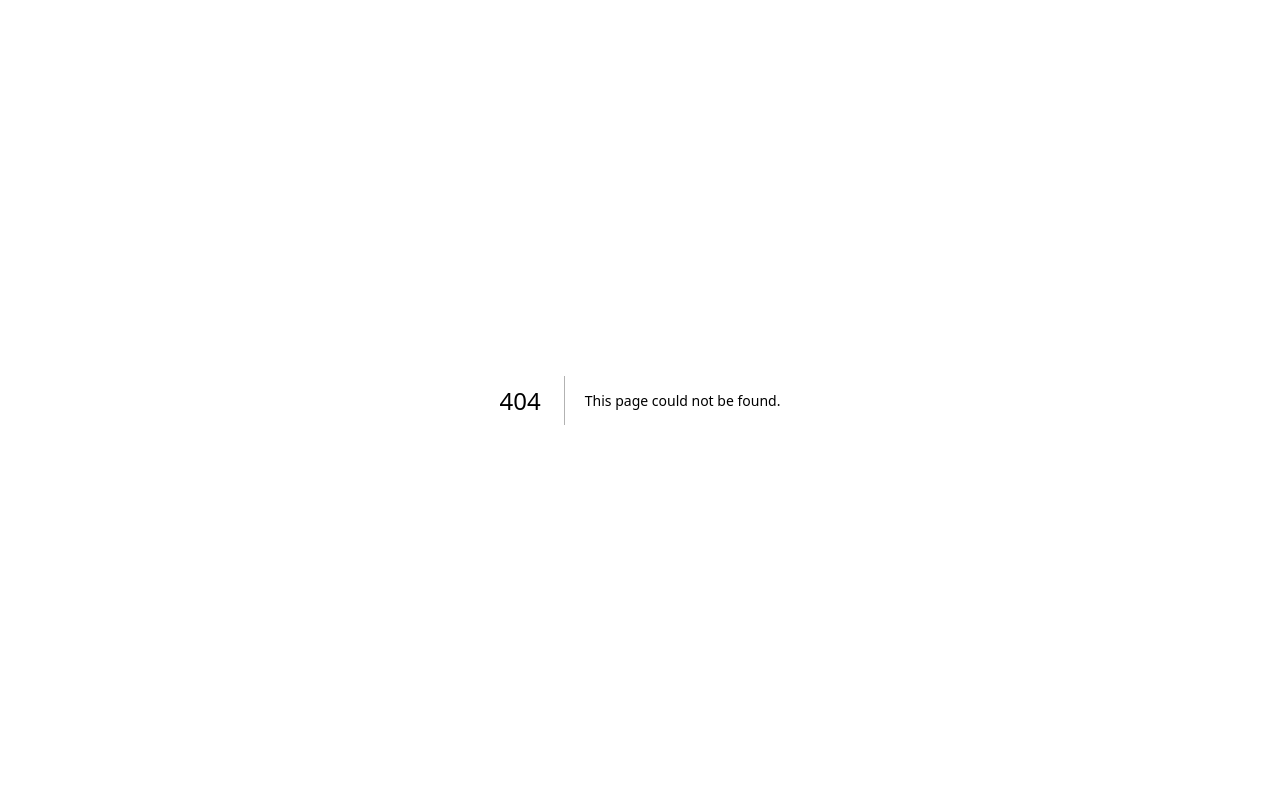
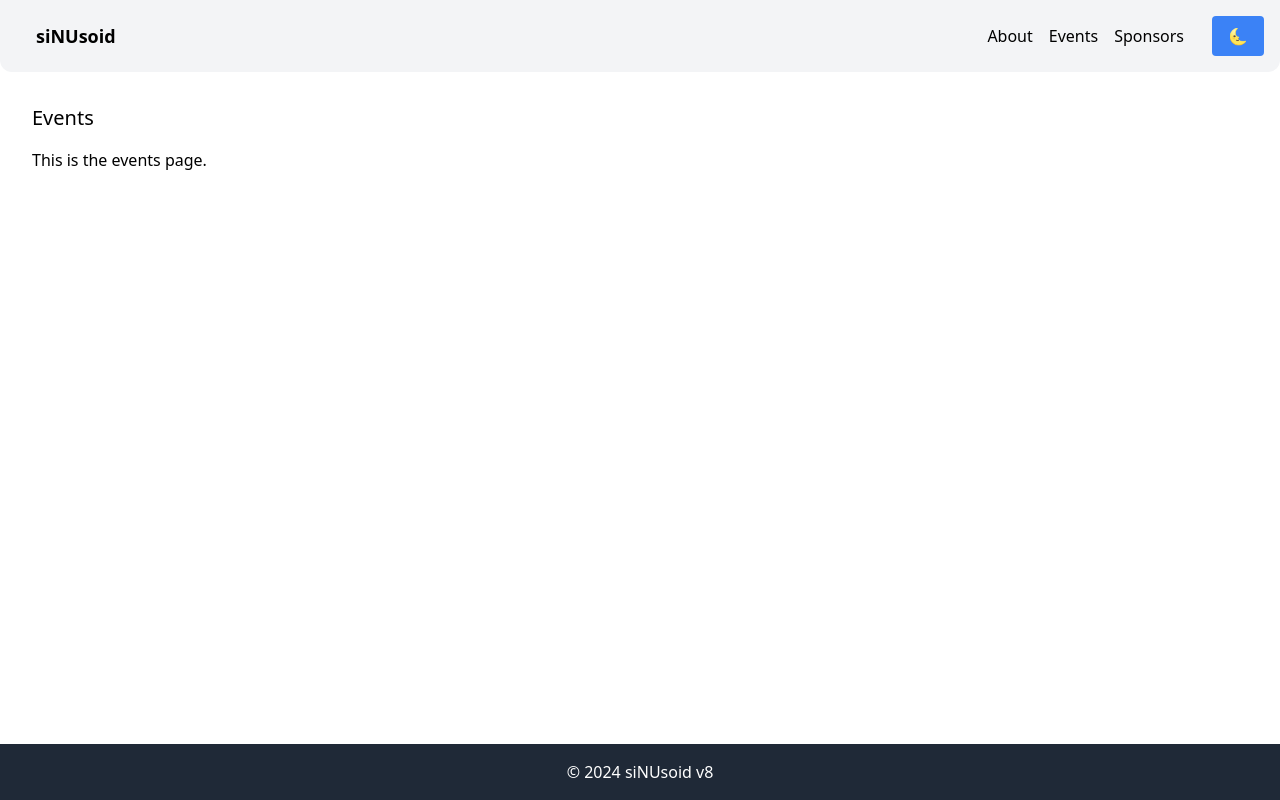
Before and after one commit to thelegendaryarticuno/sinunextfront, a Next.js app: page /events in a window 1280 px wide. Before the commit this address had no page. Built offline with nearby package versions, Linux system fonts and the light colour scheme.

Commit message:
pages added & routes are good

```diff
--- a/package.json
+++ b/package.json
@@ -12,7 +12,8 @@
     "next": "14.2.5",
     "next-themes": "^0.3.0",
     "react": "^18",
-    "react-dom": "^18"
+    "react-dom": "^18",
+    "styled-components": "^6.1.12"
   },
   "devDependencies": {
     "@types/node": "^20",
--- a/src/app/layout.tsx
+++ b/src/app/layout.tsx
@@ -16,6 +16,7 @@ export default function RootLayout({
 }>) {
   return (
     <html lang="en">
+      <head></head>
       <body className={inter.className}>{children}</body>
     </html>
   );
--- a/src/components/Header.tsx
+++ /dev/null
@@ -1,42 +0,0 @@
-// src/components/Header.tsx
-import React from "react";
-import { useTheme } from "next-themes";
-import { useEffect, useState } from "react";
-import Link from "next/link";
-
-const Header: React.FC = () => {
-  const { theme, setTheme } = useTheme();
-  const [mounted, setMounted] = useState(false);
-
-  function getThemeIcon() {
-    return theme === "light" ? "🌞" : "🌜";
-  }
-
-  useEffect(() => {
-    setMounted(true);
-  }, []);
-
-  if (!mounted) return null;
-
-  return (
-    <header className="bg-gray-100 dark:bg-gray-900 p-4">
-      <nav className="flex justify-between items-center">
-        <Link href="/">
-          <div className="text-lg font-bold">siNUsoid</div>
-        </Link>
-        <div className="space-x-4">
-          <button
-            className={
-              "py-2 px-4 rounded bg-blue-500 text-white hover:bg-blue-700"
-            }
-            onClick={() => setTheme(theme === "light" ? "dark" : "light")}
-          >
-            {getThemeIcon()}
-          </button>
-        </div>
-      </nav>
-    </header>
-  );
-};
-
-export default Header;
--- /dev/null
+++ b/src/components/Header/Header.tsx
@@ -0,0 +1,52 @@
+// src/components/Header.tsx
+import React from "react";
+import { useTheme } from "next-themes";
+import { useEffect, useState } from "react";
+import Link from "next/link";
+import { BrandBar, BrandLogo, NavLinks } from "./stylecomponents";
+
+const Header: React.FC = () => {
+  const { theme, setTheme } = useTheme();
+  const [mounted, setMounted] = useState(false);
+  const navLinkArray = [
+    { href: "/about", text: "About" },
+    { href: "/events", text: "Events" },
+    { href: "/sponsors", text: "Sponsors" },
+  ];
+
+  useEffect(() => {
+    setMounted(true);
+  }, []);
+
+  if (!mounted) return null;
+
+  return (
+    <header className="bg-gray-100 dark:bg-gray-900 p-4 rounded-b-xl">
+      <nav className="flex justify-between items-center ">
+        <BrandBar>
+          <BrandLogo href="/" className="pr-4">
+            <div className="text-lg font-bold">siNUsoid</div>
+          </BrandLogo>
+        </BrandBar>
+        <NavLinks>
+          {navLinkArray.map((navLink, idx) => (
+            <Link key={`navlink_${idx}`} href={navLink.href}>
+              <div className="p-2">{navLink.text}</div></Link>
+          ))}
+        </NavLinks>
+        <div className="space-x-4">
+          <button
+            className={
+              "py-2 px-4 rounded bg-blue-500 text-white hover:bg-blue-700"
+            }
+            onClick={() => setTheme(theme === "light" ? "dark" : "light")}
+          >
+            {theme === "light" ? "🌞" : "🌜"}
+          </button>
+        </div>
+      </nav>
+    </header>
+  );
+};
+
+export default Header;
--- /dev/null
+++ b/src/components/Header/stylecomponents.ts
@@ -0,0 +1,22 @@
+import Link from "next/link";
+import styled from "styled-components";
+
+export const BrandBar = styled.div`
+  display: flex;
+  justify-content: start;
+  align-items: center;
+  width: 100%;
+  height: 100%;
+  padding: 0 60px 0 20px;
+`;
+
+export const BrandLogo = styled(Link)`
+  text-decoration: none;
+`;
+
+export const NavLinks = styled.div`
+  display: flex;
+  justify-content: end;
+  align-items: center;
+  padding: 0 20px 0 60px;
+`;
--- a/src/components/Layout.tsx
+++ b/src/components/Layout.tsx
@@ -1,6 +1,6 @@
 // src/components/Layout.tsx
 import React from "react";
-import Header from "./Header";
+import Header from "./Header/Header";
 import Footer from "./Footer";
 
 interface LayoutProps {
--- /dev/null
+++ b/src/pages/events.tsx
@@ -0,0 +1,14 @@
+import Layout from "@/components/Layout";
+
+const Events: React.FC = () => {
+  return (
+    <Layout>
+      <div className="p-8">
+        <h2 className="text-xl mb-4">Events</h2>
+        <p>This is the events page.</p>
+      </div>
+    </Layout>
+  );
+};
+
+export default Events;
--- /dev/null
+++ b/src/pages/sponsors.tsx
@@ -0,0 +1,14 @@
+import Layout from "@/components/Layout";
+
+const Sponsors: React.FC = () => {
+    return (
+        <Layout>
+        <div className="p-8">
+            <h2 className="text-xl mb-4">Sponsors</h2>
+            <p>This is the sponsors page.</p>
+        </div>
+        </Layout>
+    );
+}
+
+export default Sponsors;
```
Also changed, not shown: 1 other file (tests, documents, lock files or other folders).
